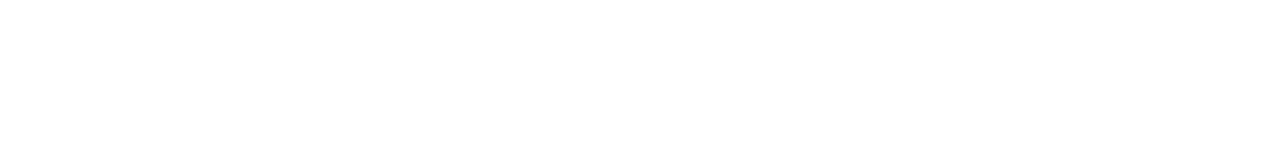
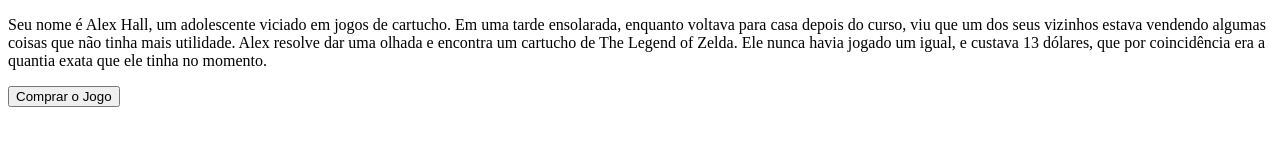
Before and after one commit to samfernanda/Projeto-aventura, a plain HTML site: page index.html in a window 1280 px wide. Drawn offline with Linux system fonts and the light colour scheme.

Commit message:
tentando terminar

```diff
--- a/index.html
+++ b/index.html
@@ -6,8 +6,14 @@
     <title>Ben Browned</title>
 </head>
 <body>
-    <main></main>
-
+    <main>
+ <div>
+             <p>Seu nome é Alex Hall, um adolescente viciado em jogos de cartucho. Em uma tarde ensolarada, enquanto voltava para casa depois do curso, viu que um dos seus vizinhos estava vendendo algumas coisas que não tinha mais utilidade. Alex resolve dar uma olhada e encontra um cartucho de The Legend of Zelda. Ele nunca havia jogado um igual, e custava 13 dólares, que por coincidência era a quantia exata que ele tinha no momento.</p>
+             <button>Comprar o Jogo</button>
+          </div>
+    </main>
+         </div>
+    </main>
 
 
 
```
